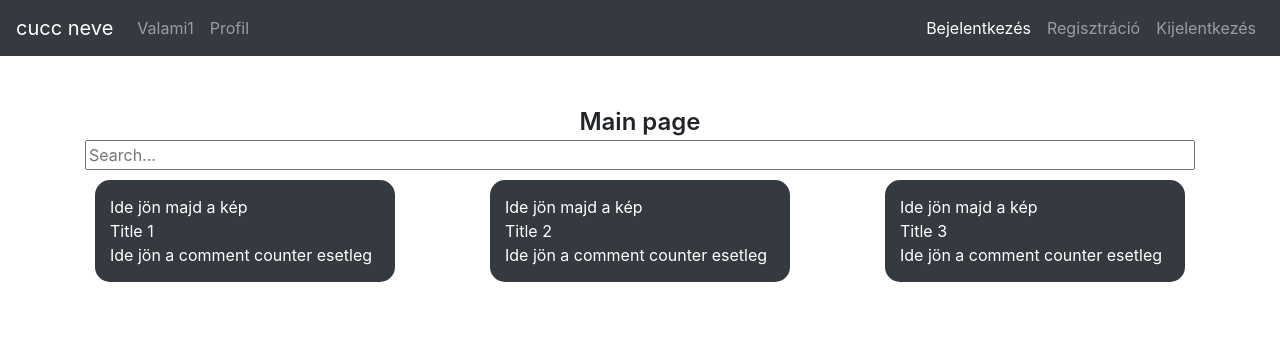
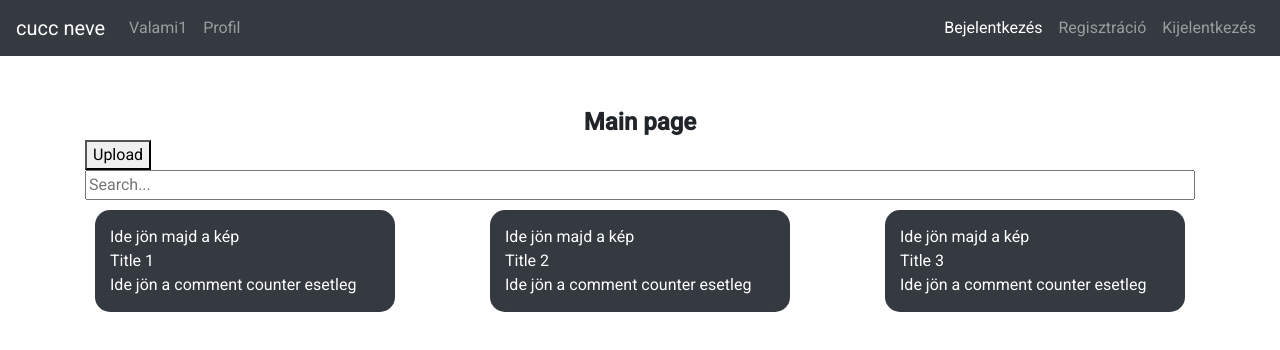
Before and after one commit to DaniVagyok/KaranTeam_SzG, an Angular app in the folder Frontend/karanteam/: page /main in a window 1280 px wide. Shown: the top 350 px of the page. Built offline with nearby package versions, Linux system fonts and the light colour scheme.

Commit message:
Uplaod button added

```diff
--- a/Frontend/karanteam/angular.json
+++ b/Frontend/karanteam/angular.json
@@ -28,6 +28,7 @@
               "src/assets"
             ],
             "styles": [
+              "./node_modules/@angular/material/prebuilt-themes/purple-green.css",
               "src/styles.scss"
             ],
             "scripts": []
@@ -92,6 +93,7 @@
               "src/assets"
             ],
             "styles": [
+              "./node_modules/@angular/material/prebuilt-themes/purple-green.css",
               "src/styles.scss"
             ],
             "scripts": []
--- a/Frontend/karanteam/package.json
+++ b/Frontend/karanteam/package.json
@@ -12,10 +12,12 @@
   "private": true,
   "dependencies": {
     "@angular/animations": "~10.1.6",
+    "@angular/cdk": "^10.2.7",
     "@angular/common": "~10.1.6",
     "@angular/compiler": "~10.1.6",
     "@angular/core": "~10.1.6",
     "@angular/forms": "~10.1.6",
+    "@angular/material": "^10.2.7",
     "@angular/platform-browser": "~10.1.6",
     "@angular/platform-browser-dynamic": "~10.1.6",
     "@angular/router": "~10.1.6",
--- /dev/null
+++ b/Frontend/karanteam/src/app/pages/main-page/components/uploader/uploader.component.html
@@ -0,0 +1 @@
+<p>uploader works!</p>
--- /dev/null
+++ b/Frontend/karanteam/src/app/pages/main-page/components/uploader/uploader.component.ts
@@ -0,0 +1,18 @@
+import { Component, OnInit } from '@angular/core';
+import { MatDialogRef } from '@angular/material/dialog';
+
+@Component({
+  selector: 'karanteam-uploader',
+  templateUrl: './uploader.component.html',
+  styleUrls: ['./uploader.component.scss']
+})
+export class UploaderComponent implements OnInit {
+
+  constructor(
+    public dialogRef: MatDialogRef<UploaderComponent>,
+  ) { }
+
+  ngOnInit(): void {
+  }
+
+}
--- a/Frontend/karanteam/src/app/pages/main-page/main-page.component.html
+++ b/Frontend/karanteam/src/app/pages/main-page/main-page.component.html
@@ -1,6 +1,7 @@
 <div class="title">
     Main page
 </div>
+<button (click)="openDialog()">Upload</button>
 <div class="search-bar">
     <form [formGroup]="searchForm">
         <input type="text" formControlName="searchValue" placeholder="Search...">
--- a/Frontend/karanteam/src/app/pages/main-page/main-page.component.ts
+++ b/Frontend/karanteam/src/app/pages/main-page/main-page.component.ts
@@ -3,6 +3,8 @@ import { FormControl, FormGroup } from '@angular/forms';
 import { Subscription } from 'rxjs';
 import { MainPageService } from 'src/app/services/main-page.service';
 import { IShopItemModel } from 'src/app/shared/models/shop-item.model';
+import { MatDialog, MatDialogRef, MAT_DIALOG_DATA } from '@angular/material/dialog';
+import { UploaderComponent } from './components/uploader/uploader.component';
 
 @Component({
   selector: 'karanteam-main-page',
@@ -18,7 +20,8 @@ export class MainPageComponent implements OnInit {
   });
 
   constructor(
-    private service: MainPageService
+    private service: MainPageService,
+    public dialog: MatDialog
   ) { }
 
   ngOnInit(): void {
@@ -31,4 +34,12 @@ export class MainPageComponent implements OnInit {
     );
   }
 
+  openDialog(): void {
+    const dialogRef = this.dialog.open(UploaderComponent, {
+      width: '250px',
+    });
+
+    dialogRef.afterClosed().subscribe();
+  }
+
 }
--- a/Frontend/karanteam/src/index.html
+++ b/Frontend/karanteam/src/index.html
@@ -9,6 +9,8 @@
   <!-- bootstrap css -->
   <link href="//netdna.bootstrapcdn.com/bootstrap/4.4.1/css/bootstrap.min.css" rel="stylesheet" />
   <link rel="stylesheet" href="https://cdnjs.cloudflare.com/ajax/libs/font-awesome/4.7.0/css/font-awesome.min.css">
+  <link href="https://fonts.googleapis.com/css?family=Roboto:300,400,500&display=swap" rel="stylesheet">
+  <link href="https://fonts.googleapis.com/icon?family=Material+Icons" rel="stylesheet">
 </head>
 <body>
   <karanteam-root></karanteam-root>
--- a/Frontend/karanteam/src/styles.scss
+++ b/Frontend/karanteam/src/styles.scss
@@ -1 +1,4 @@
 /* You can add global styles to this file, and also import other style files */
+
+html, body { height: 100%; }
+body { margin: 0; font-family: Roboto, "Helvetica Neue", sans-serif; }
```
Also changed, not shown: Frontend/karanteam/src/app/app.module.ts (+8 -2 lines), Frontend/karanteam/src/app/pages/main-page/components/uploader/uploader.component.scss (added), 1 other file (tests, documents, lock files or other folders).
